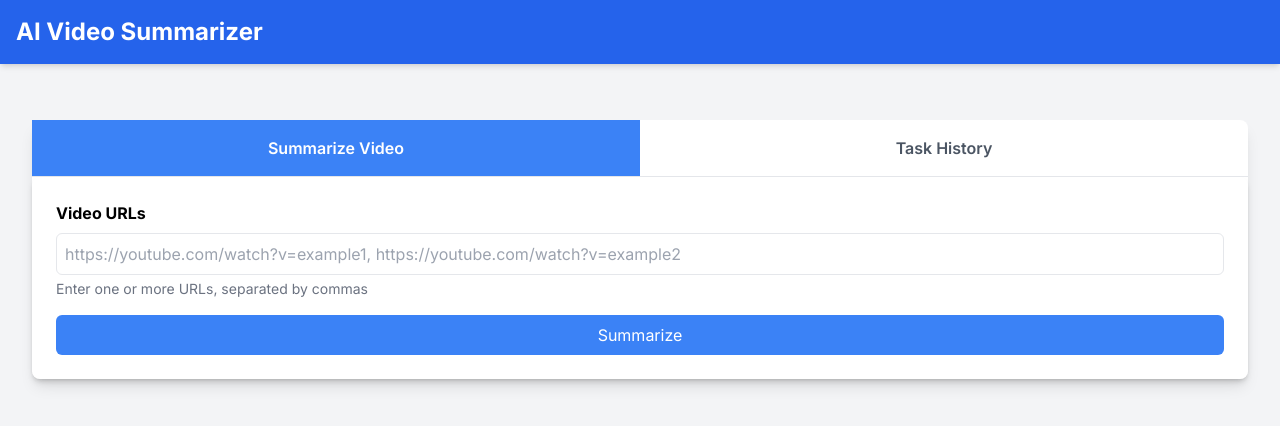
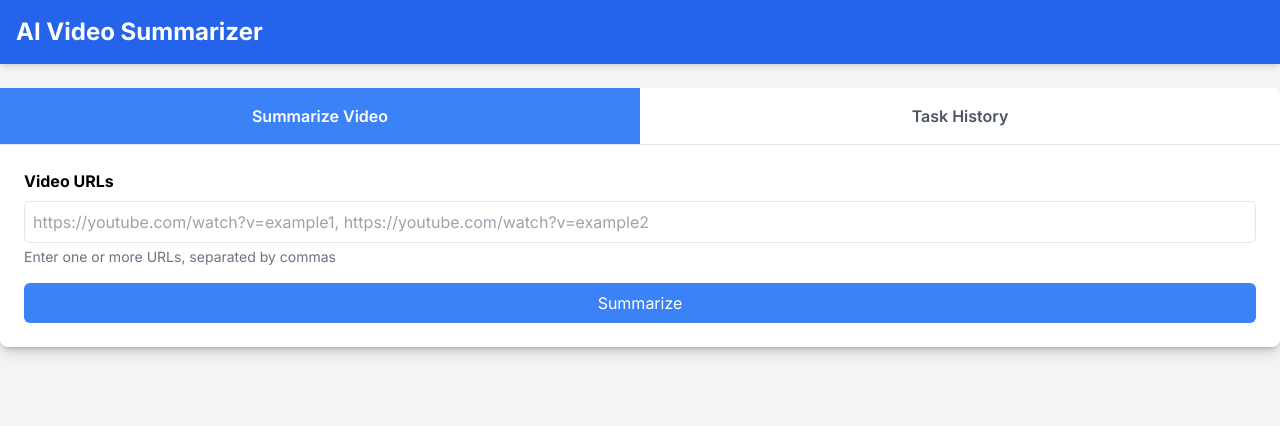
Before and after one commit to gustavokch/summarizer_next, a Next.js app in the folder frontend/: page / in a window 1280 px wide. Shown: the top 426 px of the page. Built offline with nearby package versions, Linux system fonts and the light colour scheme.

Commit message:
removed x padding; switched model to gemini-2.0

```diff
--- a/frontend/app/page.tsx
+++ b/frontend/app/page.tsx
@@ -17,7 +17,7 @@ const Home: React.FC = () => {
   };
 
   return (
-    <div className="min-h-full bg-gray-100 p-8">
+    <div className="min-h-full bg-gray-100 p-0">
       <div className="max-w-full mx-auto bg-white rounded-lg shadow-lg">
         <div className="flex border-b">
           <button
```
Also changed, not shown: 1 other file (tests, documents, lock files or other folders).
